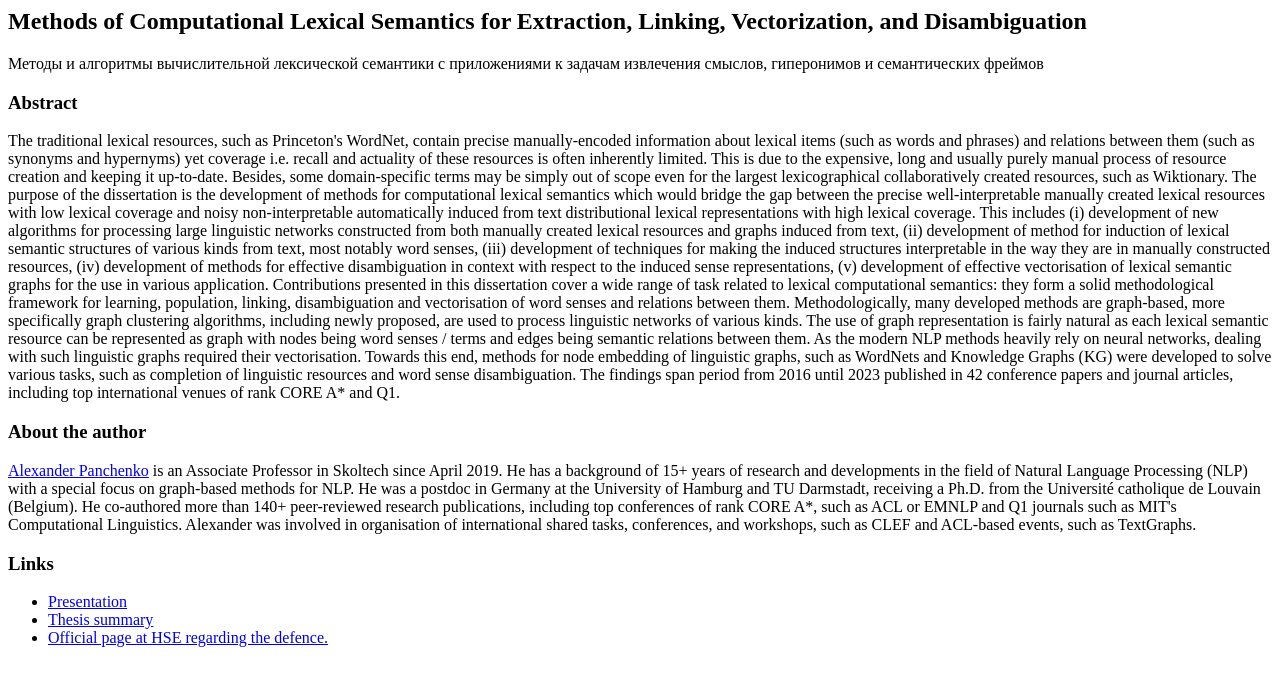
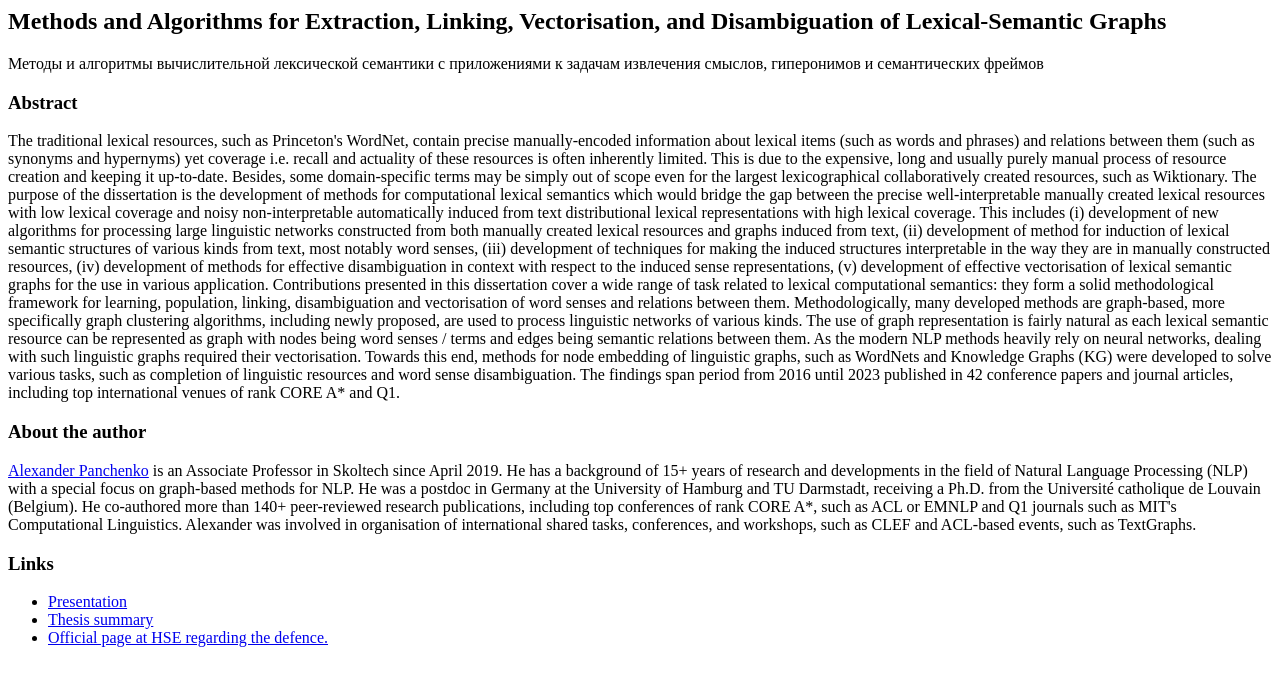
Before and after one commit to alexanderpanchenko/alexanderpanchenko, a plain HTML site: page index.html in a window 1280 px wide. Drawn offline with Linux system fonts and the light colour scheme.

Commit message:
Update index.html

```diff
--- a/index.html
+++ b/index.html
@@ -1,4 +1,4 @@
-<h2>Methods of Computational Lexical Semantics for Extraction, Linking, Vectorization, and Disambiguation</h2>
+<h2>Methods and Algorithms for Extraction, Linking, Vectorisation, and Disambiguation of Lexical-Semantic Graphs</h2>
 
 Методы и алгоритмы вычислительной лексической семантики с приложениями к задачам извлечения смыслов, гиперонимов и семантических фреймов
 
```
